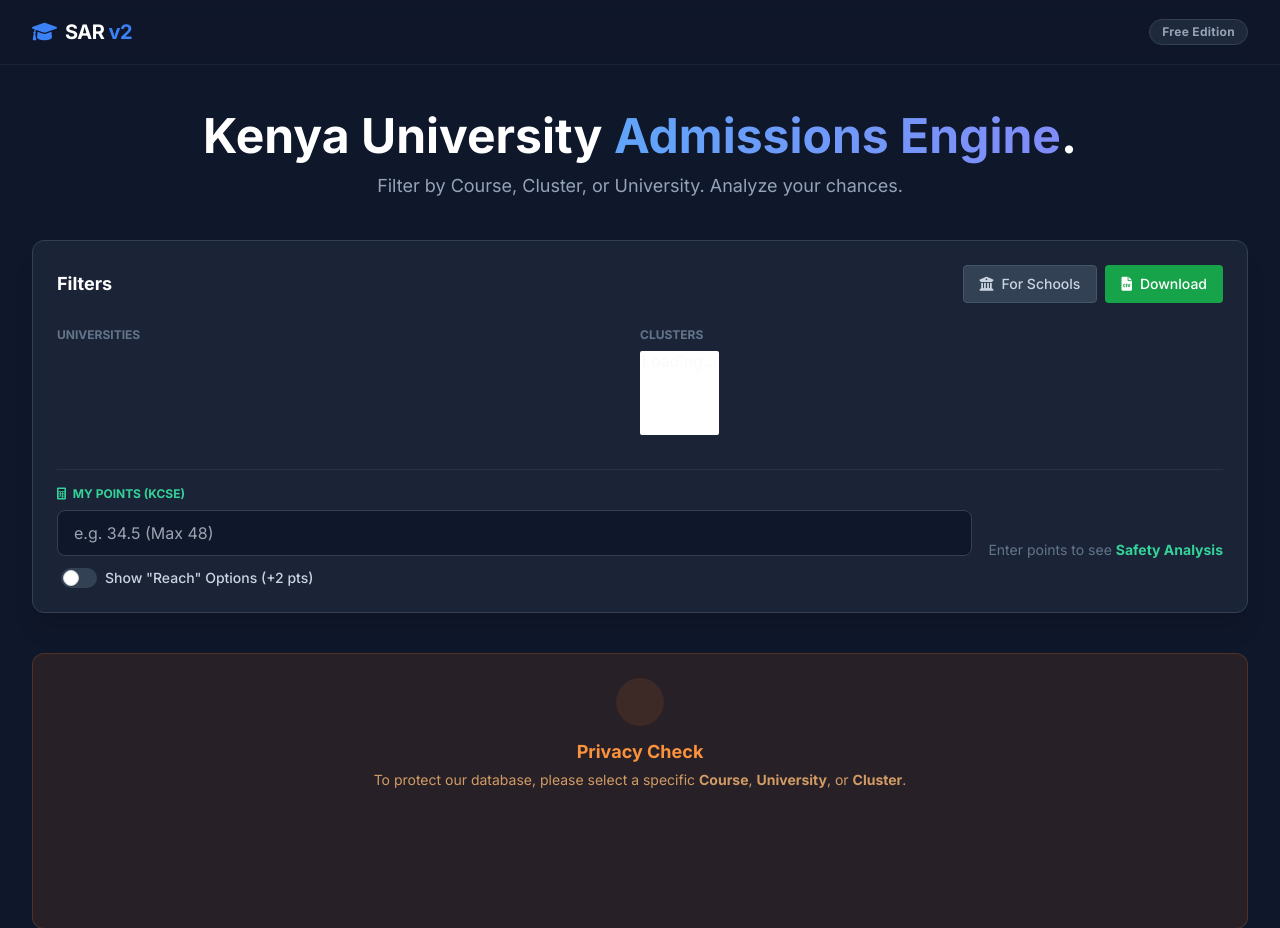
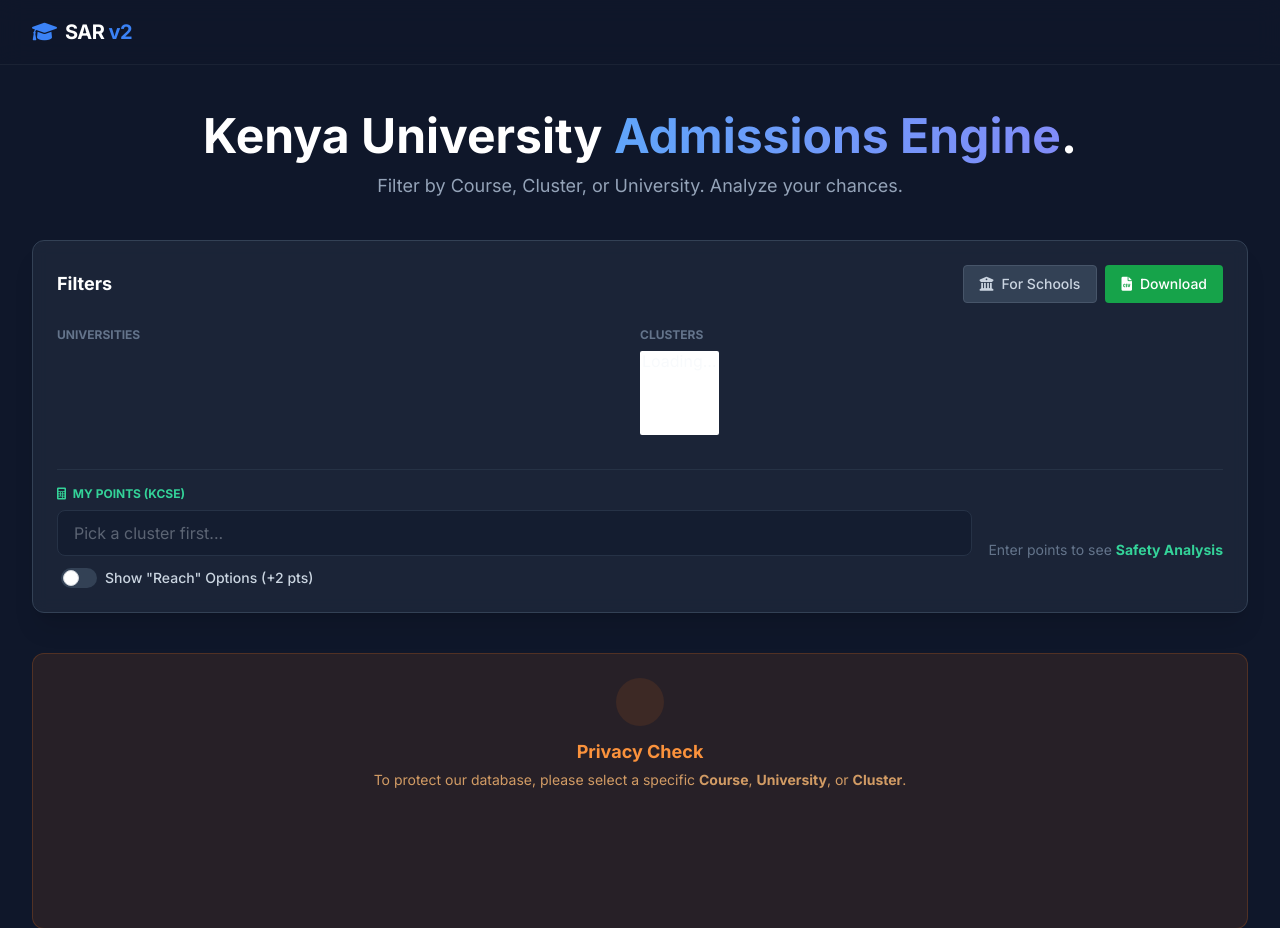
Before and after one commit to HansMagix/sar-v2, a Flask app: page /search in a window 1280 px wide. Shown: the top 928 px of the page. Run offline with Flask 3, Linux system fonts and the light colour scheme; data comes from the database, SQL or seed files in the repository; some libraries are stand-ins or nearby versions.

Commit message:
feat: updated page title, removed free edition badge, and made points input dependent on cluster selection

```diff
--- a/app/static/js/search.js
+++ b/app/static/js/search.js
@@ -133,10 +133,25 @@ document.addEventListener("DOMContentLoaded", function () {
                 });
             });
 
-        } else {
-            // Single/No Cluster Mode
+        } else if (clusterArray.length === 1) {
+            // Single Cluster Mode
             inputPoints.classList.remove('hidden');
             dynamicContainer.classList.add('hidden');
+            inputPoints.disabled = false;
+            inputPoints.placeholder = `e.g. 34.5 for ${clusterArray[0]} (Max 48)`;
+
+            const labelEl = document.getElementById('text-points');
+            if (labelEl) labelEl.innerText = `My ${clusterArray[0]} Points`;
+        } else {
+            // No Cluster Picked
+            inputPoints.classList.remove('hidden');
+            dynamicContainer.classList.add('hidden');
+            inputPoints.disabled = true;
+            inputPoints.value = ''; // clear value if unselected
+            inputPoints.placeholder = "Pick a cluster first...";
+
+            const labelEl = document.getElementById('text-points');
+            if (labelEl) labelEl.innerText = "My Points (KCSE)";
         }
     }
 
--- a/app/templates/base.html
+++ b/app/templates/base.html
@@ -4,7 +4,7 @@
 <head>
     <meta charset="UTF-8">
     <meta name="viewport" content="width=device-width, initial-scale=1.0">
-    <title>{% block title %}SAR v2 | Admissions Copilot{% endblock %}</title>
+    <title>{% block title %}Filter by Course, Cluster, or University. Analyze your chances.{% endblock %}</title>
 
     <!-- Tailwind CSS -->
     <script src="https://cdn.tailwindcss.com"></script>
@@ -116,11 +116,6 @@
 
                 <!-- Right Side Actions -->
                 <div class="flex items-center space-x-4">
-                    <!-- Premium Access for All -->
-                    <span
-                        class="hidden md:inline-flex items-center px-3 py-1 rounded-full text-xs font-bold bg-slate-800 text-slate-400 border border-slate-700 tracking-wide">
-                        Free Edition
-                    </span>
                 </div>
             </div>
         </div>
--- a/app/templates/index.html
+++ b/app/templates/index.html
@@ -55,9 +55,9 @@
             class="md:col-span-3 border-t border-slate-700/50 pt-4 mt-2 flex flex-col md:flex-row md:items-center gap-4">
             <div class="w-full md:flex-grow">
                 <label class="block text-xs font-bold text-emerald-400 uppercase mb-2"><i
-                        class="fa-solid fa-calculator mr-1"></i> My Points (KCSE)</label>
-                <input type="number" id="input-points" step="0.001" min="0" max="48" placeholder="e.g. 34.5 (Max 48)"
-                    class="w-full bg-slate-900 border border-slate-700 rounded-lg px-4 py-2.5 text-white focus:ring-2 focus:ring-emerald-500/50 outline-none transition">
+                        class="fa-solid fa-calculator mr-1"></i> <span id="text-points">My Points (KCSE)</span></label>
+                <input type="number" id="input-points" step="0.001" min="0" max="48" placeholder="Pick a cluster first..." disabled
+                    class="w-full bg-slate-900 border border-slate-700 rounded-lg px-4 py-2.5 text-white focus:ring-2 focus:ring-emerald-500/50 outline-none transition disabled:opacity-50 disabled:cursor-not-allowed">
 
                 <!-- Dynamic Per-Cluster Points -->
                 <div id="dynamic-points-container" class="space-y-3 mt-3 hidden"></div>
```
